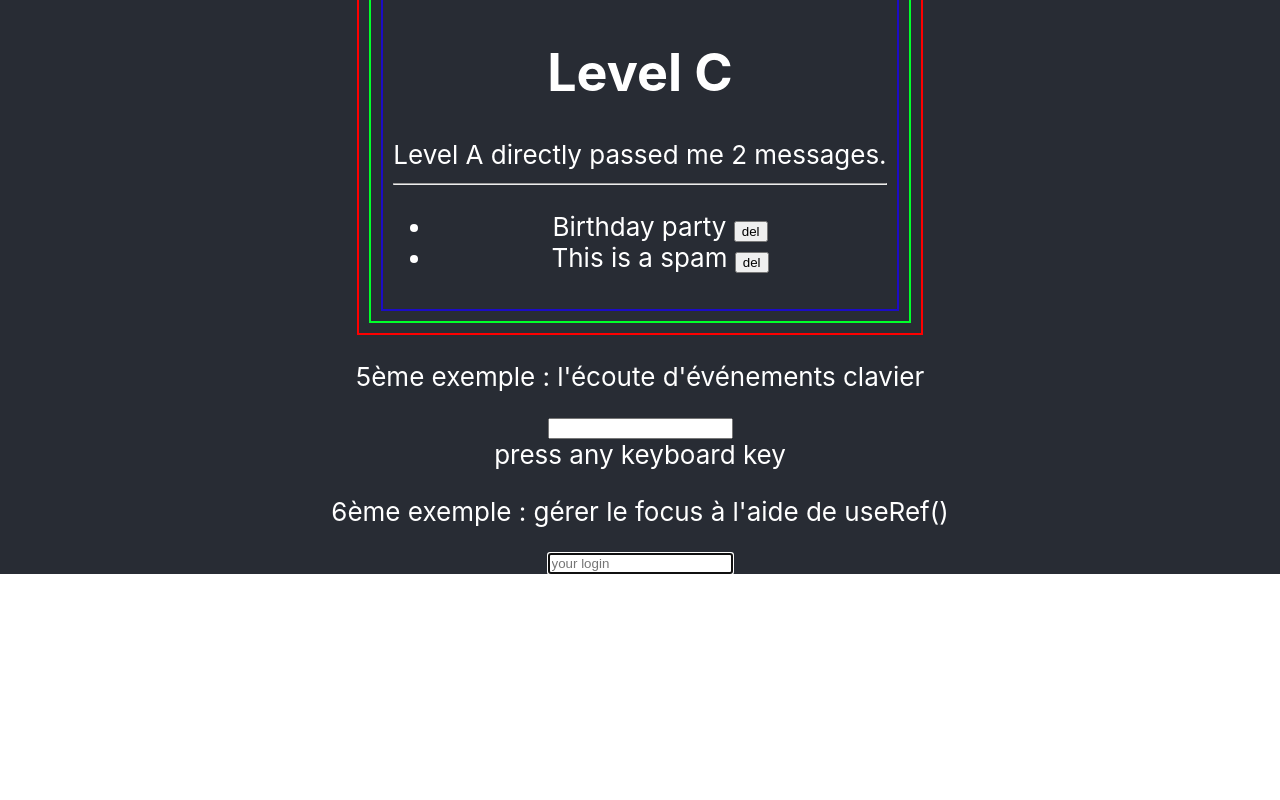
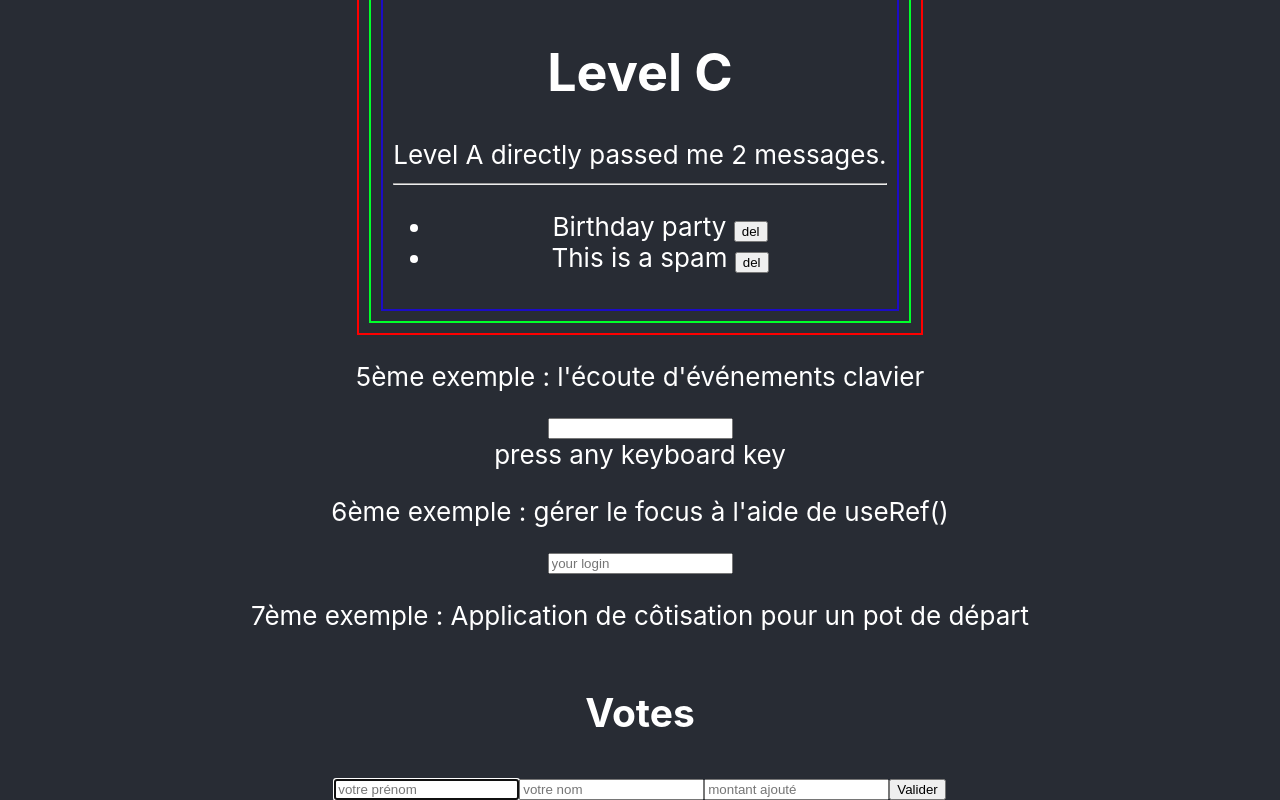
Before and after one commit to julie-j-code/revisions-react-hooks, a React (Create React App) app: page / in a window 1280 px wide. Shown: the part 1414-2214 px from the top of the page. Before the commit the page ends 1988 px from the top, so only its background shows below. Built offline with nearby package versions, Linux system fonts and the light colour scheme; no server answers.

Commit message:
Application de côtisation pour un pot de départ

```diff
--- a/src/App.js
+++ b/src/App.js
@@ -6,6 +6,7 @@ import LevelA from './components/LevelA';
 import Like from './components/Like';
 import Login from './components/Login';
 import PostList from './components/PostList';
+import Pot from './components/Pot';
 
 function App() {
   return (
@@ -28,6 +29,8 @@ function App() {
         <KeyCode />
         <p>6ème exemple : gérer le focus à l'aide de useRef()</p>
         <Login />
+        <p>7ème exemple : Application de côtisation pour un pot de départ</p>
+        <Pot/>
       </header>
     </div>
   );
--- /dev/null
+++ b/src/components/Pot.js
@@ -0,0 +1,62 @@
+import React, { useEffect, useRef, useState } from 'react';
+
+
+
+
+
+const Pot = () => {
+    const [firstname, setFirstname] = useState('');
+    const [lastname, setLastname] = useState('');
+    const [amount, setAmount] = useState('');
+    // pour garder une trace de tous les utilisateurs
+    const [users, setUsers] = useState([]);
+    // quand notre component sera monté on veut pouvoir mettre le focus sur firstname
+    // donc utiliser une référence à firstname qui est un objet qui a pour unique propriété current
+    const firstnameRef = useRef();
+    // référence au
+    useEffect(() => {
+        console.log(firstnameRef);
+        firstnameRef.current.focus();
+    }, []);
+    const handleFirstname = e => {
+        setFirstname(e.target.value);
+    }
+
+    const handleLastname = e => {
+        setLastname(e.target.value);
+    }
+    const handleAmount = e => {
+        setAmount(e.target.value);
+    }
+
+    const handleSubmit = e => {
+        e.preventDefault();
+        const newUser = {
+            id: Date.now(),
+            // firstname : firstname,
+            // lastname : lastname,
+            firstname,
+            lastname,
+            amount: Number(amount)
+        }
+        setUsers([newUser, ...users]);
+        // pour le reset
+        setFirstname('');
+        setLastname('');
+        setAmount(0.0);
+        firstnameRef.current.focus();
+    }
+    return (
+        <>
+            <h2>Votes</h2>
+            <form onSubmit={handleSubmit}>
+                <input type="text" value={firstname} ref={firstnameRef} placeholder="votre prénom" onChange={handleFirstname} />
+                <input type="text" value={lastname} placeholder="votre nom" onChange={handleLastname} />
+                <input type="text" value={amount} placeholder="montant ajouté" onChange={handleAmount} />
+                <button type="submit">Valider</button>
+            </form>
+        </>
+    );
+}
+
+export default Pot;
```
